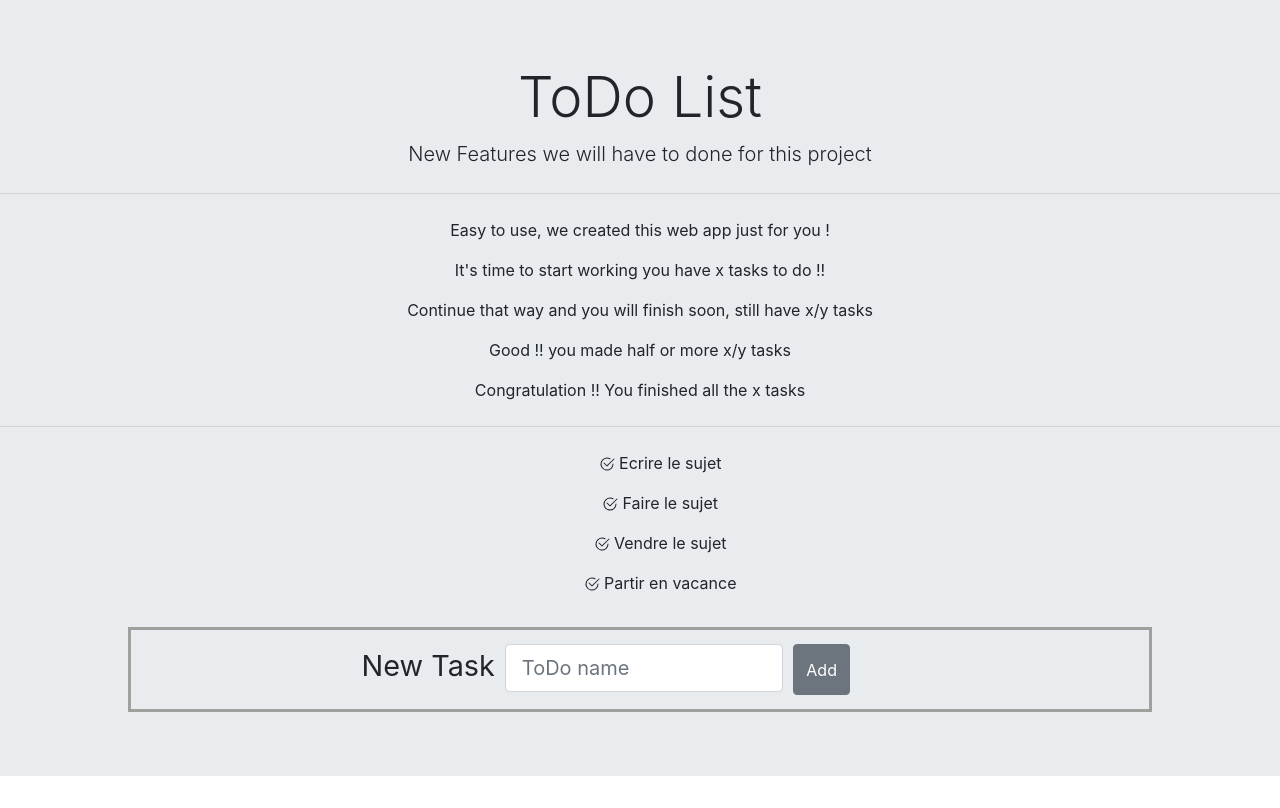
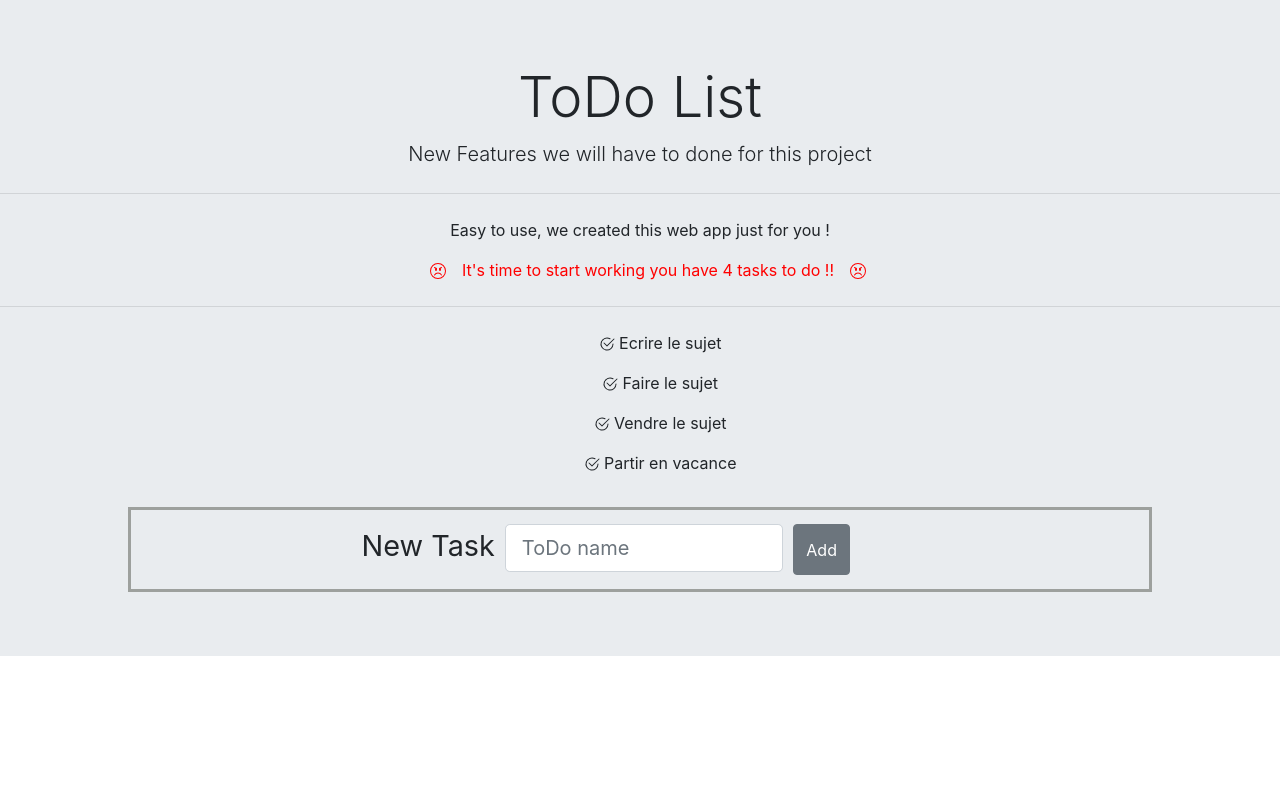
Before and after one commit to revolalex/vue_js_toDoList, a Vue app: page / in a window 1280 px wide. Built offline with nearby package versions, Linux system fonts and the light colour scheme.

Commit message:
step 7 finish

```diff
--- a/src/components/Sentence.vue
+++ b/src/components/Sentence.vue
@@ -1,9 +1,26 @@
 <template>
   <div>
-    <p>It's time to start working you have x tasks to do !!</p>
-    <p>Continue that way and you will finish soon, still have x/y tasks</p>
-    <p>Good !! you made half or more x/y tasks</p>
-    <p>Congratulation !! You finished all the x tasks</p>
+    <p
+      v-if="numberOfToDo() == numberOfToDoTrue()"
+      id="timeToWork"
+    ><b-icon-emoji-angry class="iconRight"></b-icon-emoji-angry>It's time to start working you have {{numberOfToDoTrue()}} tasks to do !!<b-icon-emoji-angry class="iconLeft"></b-icon-emoji-angry></p>
+    <p
+      v-else-if="numberOfToDoFalse() < halfNumberOfToDo()"
+      id="continue"
+    ><b-icon-emoji-smile class="iconRight"></b-icon-emoji-smile>Continue that way and you will finish soon, still have {{numberOfToDoTrue()}}/{{numberOfToDo()}} tasks<b-icon-emoji-smile class="iconLeft"></b-icon-emoji-smile></p>
+    <p
+      v-else-if="numberOfToDoFalse() >= halfNumberOfToDo() && numberOfToDoFalse() < numberOfToDo()"
+      id="good"
+    >
+      <b-icon-emoji-laughing class="iconRight"></b-icon-emoji-laughing>
+      Good !! you made half or more {{numberOfToDoTrue()}}/{{numberOfToDo()}} tasks
+      <b-icon-emoji-laughing class="iconLeft"></b-icon-emoji-laughing>
+    </p>
+    <p v-if="numberOfToDo() === numberOfToDoFalse()" id="congratulation">
+      <b-icon-emoji-sunglasses class="iconRight"></b-icon-emoji-sunglasses>
+      Congratulation !! You finished all the {{numberOfToDo()}} tasks
+      <b-icon-emoji-sunglasses class="iconLeft"></b-icon-emoji-sunglasses>
+    </p>
   </div>
 </template>
 <script>
@@ -14,5 +31,51 @@ export default {
       type: Array,
     },
   },
+  methods: {
+    numberOfToDo: function () {
+      return this.list.length;
+    },
+    numberOfToDoTrue: function () {
+      let toDoTrue = 0;
+      this.list.forEach((element) => {
+        if (element.todo) {
+          toDoTrue++;
+        }
+      });
+      return toDoTrue;
+    },
+    halfNumberOfToDo: function () {
+      return this.list.length / 2;
+    },
+    numberOfToDoFalse: function () {
+      let toDoFalse = 0;
+      this.list.forEach((element) => {
+        if (element.todo == false) {
+          toDoFalse++;
+        }
+      });
+      return toDoFalse;
+    },
+  },
 };
 </script>
+<style>
+#timeToWork {
+  color: red;
+}
+#continue {
+  color: orange;
+}
+#good {
+  color: rgb(41, 226, 41);
+}
+#congratulation {
+  color: rgb(5, 160, 26);
+}
+.iconRight {
+  padding-right: 2em;
+}
+.iconLeft {
+  padding-left: 1em;
+}
+</style>
```
